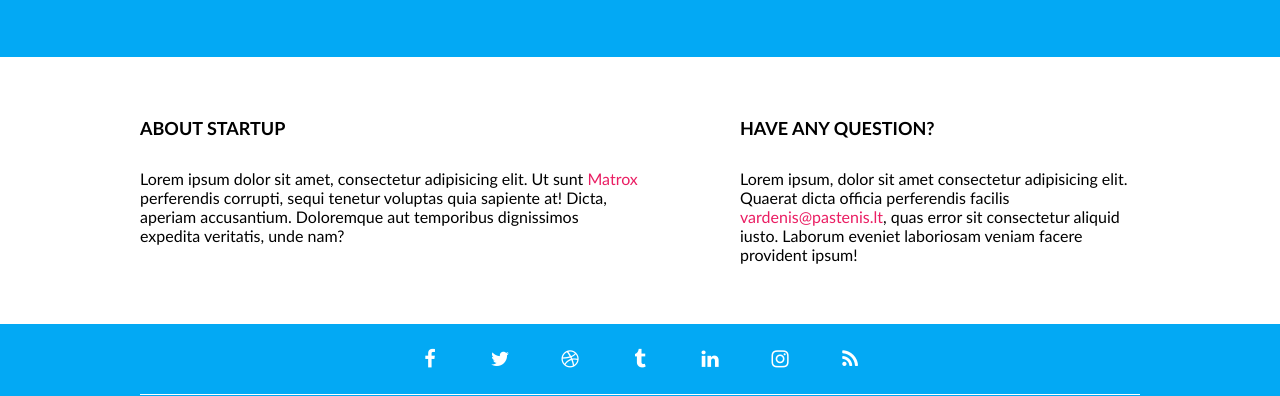
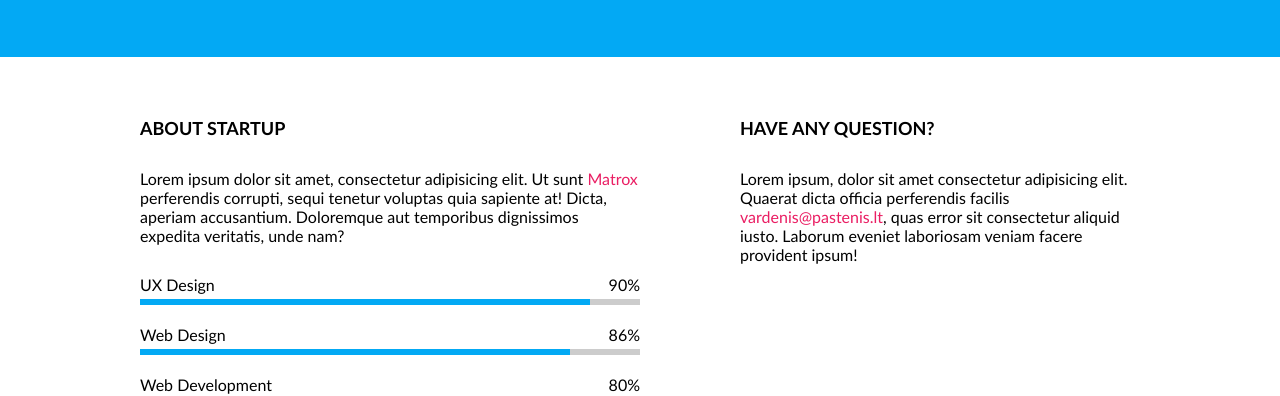
Before and after one commit to JurgitaE/04-coming-soon, a website: page index.html in a window 1280 px wide. Shown: the part 406-802 px from the top of the page. Drawn offline with Linux system fonts and the light colour scheme.

Commit message:
Progress bar update #10

```diff
--- /dev/null
+++ b/css/components/progress-bar.css
@@ -0,0 +1,30 @@
+.progress-bar-list {
+    display: flex;
+    flex-direction: column;
+    gap: 20px;
+}
+
+.progress-bar-list > .progress-bar {
+    display: flex;
+    flex-direction: column;
+    gap: 5px;
+}
+.progress-bar-list > .progress-bar > .top {
+    display: flex;
+    justify-content: space-between;
+}
+
+.progress-bar-list .top > .label {
+}
+.progress-bar-list .top > .value {
+}
+.progress-bar-list > .progress-bar > .progress {
+    width: 100%;
+    height: 6px;
+    background-color: #ccc;
+}
+.progress-bar-list .progress > .bar {
+    height: 6px;
+    width: 90%;
+    background-color: var(--main-color);
+}
--- a/index.html
+++ b/index.html
@@ -30,6 +30,7 @@
         <link rel="stylesheet" href="./css/3rd-party/font-awesome.min.css" />
         <!-- components -->
         <link rel="stylesheet" href="./css/components/clock.css" />
+        <link rel="stylesheet" href="./css/components/progress-bar.css" />
         <!-- pages -->
         <link rel="stylesheet" href="./css/pages/home.css" />
     </head>
@@ -73,6 +74,35 @@
                         voluptas quia sapiente at! Dicta, aperiam accusantium. Doloremque
                         aut temporibus dignissimos expedita veritatis, unde nam?
                     </p>
+                    <div class="progress-bar-list">
+                        <div class="progress-bar">
+                            <div class="top">
+                                <div class="label">UX Design</div>
+                                <div class="value">90%</div>
+                            </div>
+                            <div class="progress">
+                                <div class="bar" style="width: 90%"></div>
+                            </div>
+                        </div>
+                        <div class="progress-bar">
+                            <div class="top">
+                                <div class="label">Web Design</div>
+                                <div class="value">86%</div>
+                            </div>
+                            <div class="progress">
+                                <div class="bar" style="width: 86%"></div>
+                            </div>
+                        </div>
+                        <div class="progress-bar">
+                            <div class="top">
+                                <div class="label">Web Development</div>
+                                <div class="value">80%</div>
+                            </div>
+                            <div class="progress">
+                                <div class="bar" style="width: 80%"></div>
+                            </div>
+                        </div>
+                    </div>
                 </div>
                 <div class="column right">
                     <h2 class="section-title">Have any question?</h2>
```
